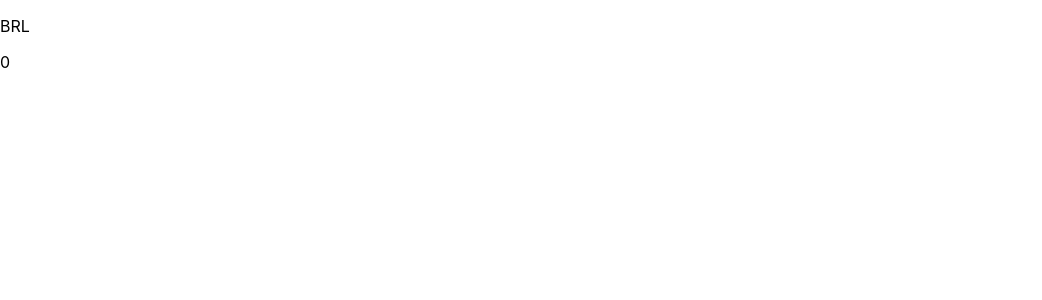
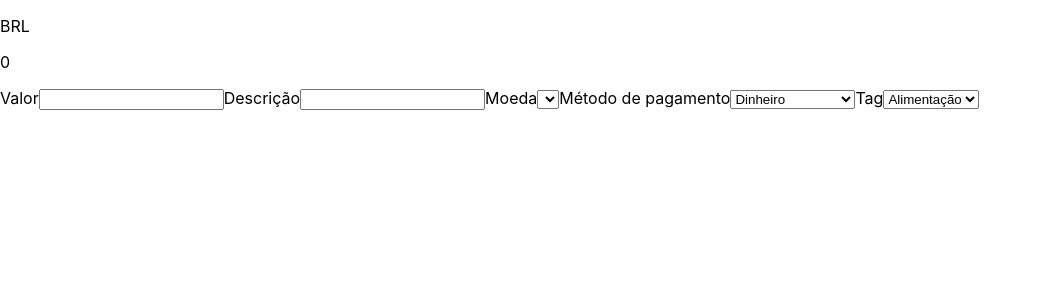
Before and after one commit to cae07/sd-013-a-project-trybewallet, a React (Create React App) app: page /carteira in a window 1280 px wide. Shown: the top 300 px of the page, without its empty margins (0-1042 px from the left). Built offline with nearby package versions, Linux system fonts and the light colour scheme.

Commit message:
faz o formulario

```diff
--- /dev/null
+++ b/src/components/Form.jsx
@@ -0,0 +1,70 @@
+import React from 'react';
+import Currency from './componentForms/Currency';
+import Description from './componentForms/Description';
+import Paycheck from './componentForms/Paycheck';
+import Tag from './componentForms/Tag';
+import Value from './componentForms/Value';
+
+class Form extends React.Component {
+  constructor() {
+    super();
+
+    this.state = {
+      value: '',
+      description: '',
+      currency: '',
+      paycheck: 'Dinheiro',
+      tag: 'Alimentação',
+    };
+
+    this.handleChange = this.handleChange.bind(this);
+    this.handleClick = this.handleClick.bind(this);
+  }
+
+  handleChange({ target: { name, value } }) {
+    this.setState({
+      [name]: value,
+    });
+  }
+
+  handleClick() {
+    alert('clicou');
+  }
+
+  render() {
+    const {
+      value,
+      description,
+      currency,
+      paycheck,
+      tag,
+    } = this.state;
+
+    return (
+      <form>
+        <Value
+          onChange={ (event) => this.handleChange(event) }
+          value={ value }
+        />
+        <Description
+          onChange={ (event) => this.handleChange(event) }
+          description={ description }
+        />
+        <Currency
+          onChange={ (event) => this.handleChange(event) }
+          currency={ currency }
+        />
+        <Paycheck
+          onChange={ (event) => this.handleChange(event) }
+          paycheck={ paycheck }
+        />
+        <Tag
+          onChange={ (event) => this.handleChange(event) }
+          tag={ tag }
+        />
+      </form>
+    );
+  }
+}
+
+export default Form;
--- /dev/null
+++ b/src/components/componentForms/Currency.jsx
@@ -0,0 +1,29 @@
+import React from 'react';
+import PropTypes from 'prop-types';
+
+class Currency extends React.Component {
+  render() {
+    const { onChange, currency } = this.props;
+
+    return (
+      <label htmlFor="input-moeda">
+        Moeda
+        <select
+          name="currency"
+          id="input-moeda"
+          onChange={ onChange }
+          value={ currency }
+          name="description"
+        >
+        </select>
+      </label>
+    );
+  }
+}
+
+Currency.propTypes = {
+  currency: PropTypes.string.isRequired,
+  onChange: PropTypes.func.isRequired,
+};
+
+export default Currency;
--- /dev/null
+++ b/src/components/componentForms/Description.jsx
@@ -0,0 +1,28 @@
+import React from 'react';
+import PropTypes from 'prop-types';
+
+class Description extends React.Component {
+  render() {
+    const { onChange, description } = this.props;
+
+    return (
+      <label htmlFor="input-description">
+        Descrição
+        <input
+          type="text"
+          id="input-description"
+          onChange={ onChange }
+          value={ description }
+          name="description"
+        />
+      </label>
+    );
+  }
+}
+
+Description.propTypes = {
+  description: PropTypes.string.isRequired,
+  onChange: PropTypes.func.isRequired,
+};
+
+export default Description;
--- /dev/null
+++ b/src/components/componentForms/Paycheck.jsx
@@ -0,0 +1,31 @@
+import React from 'react';
+import PropTypes from 'prop-types';
+
+class Paycheck extends React.Component {
+  render() {
+    const { paycheck, onChange } = this.props;
+
+    return (
+      <label htmlFor="input-paycheck">
+        Método de pagamento
+        <select
+          id="input-paycheck"
+          onChange={ onChange }
+          value={ paycheck }
+          name="paycheck"
+        >
+          <option value="Dinheiro">Dinheiro</option>
+          <option value="Cartão de crédito">Cartão de crédito</option>
+          <option value="Cartão de débito">Cartão de débito</option>
+        </select>
+      </label>
+    );
+  }
+}
+
+Paycheck.propTypes = {
+  paycheck: PropTypes.string.isRequired,
+  onChange: PropTypes.func.isRequired,
+};
+
+export default Paycheck;
--- /dev/null
+++ b/src/components/componentForms/Tag.jsx
@@ -0,0 +1,33 @@
+import React from 'react';
+import PropTypes from 'prop-types';
+
+class Tag extends React.Component {
+  render() {
+    const { tag, onChange } = this.props;
+
+    return (
+      <label htmlFor="input-tag">
+        Tag
+        <select
+          id="input-tag"
+          onChange={ onChange }
+          value={ tag }
+          name="tag"
+        >
+          <option value="Alimentação">Alimentação</option>
+          <option value="Lazer">Lazer</option>
+          <option value="Trabalho">Trabalho</option>
+          <option value="Transporte">Transporte</option>
+          <option value="Saúde">Saúde</option>
+        </select>
+      </label>
+    );
+  }
+}
+
+Tag.propTypes = {
+  tag: PropTypes.string.isRequired,
+  onChange: PropTypes.func.isRequired,
+};
+
+export default Tag;
--- /dev/null
+++ b/src/components/componentForms/Value.jsx
@@ -0,0 +1,28 @@
+import React from 'react';
+import PropTypes from 'prop-types';
+
+class Value extends React.Component {
+  render() {
+    const { value, onChange } = this.props;
+
+    return (
+      <label htmlFor="input-valor">
+        Valor
+        <input
+          type="text"
+          id="input-valor"
+          onChange={ onChange }
+          value={ value }
+          name="value"
+        />
+      </label>
+    );
+  }
+}
+
+Value.propTypes = {
+  value: PropTypes.number.isRequired,
+  onChange: PropTypes.func.isRequired,
+};
+
+export default Value;
--- a/src/pages/Wallet.js
+++ b/src/pages/Wallet.js
@@ -1,10 +1,14 @@
 import React from 'react';
+import Form from '../components/Form';
 import Header from '../components/Header';
 
 class Wallet extends React.Component {
   render() {
     return (
-      <Header />
+      <>
+        <Header />
+        <Form />
+      </>
     );
   }
 }
```
